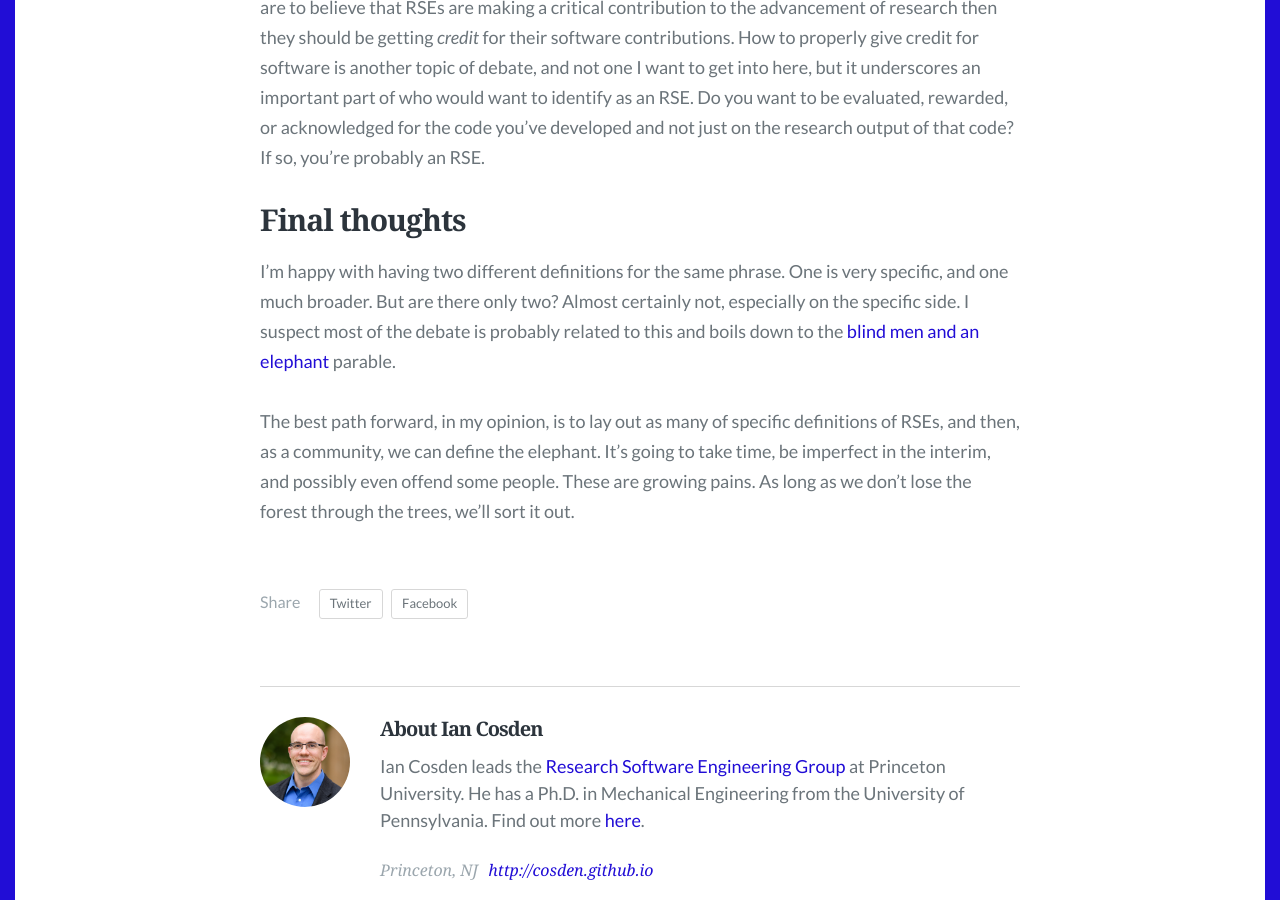
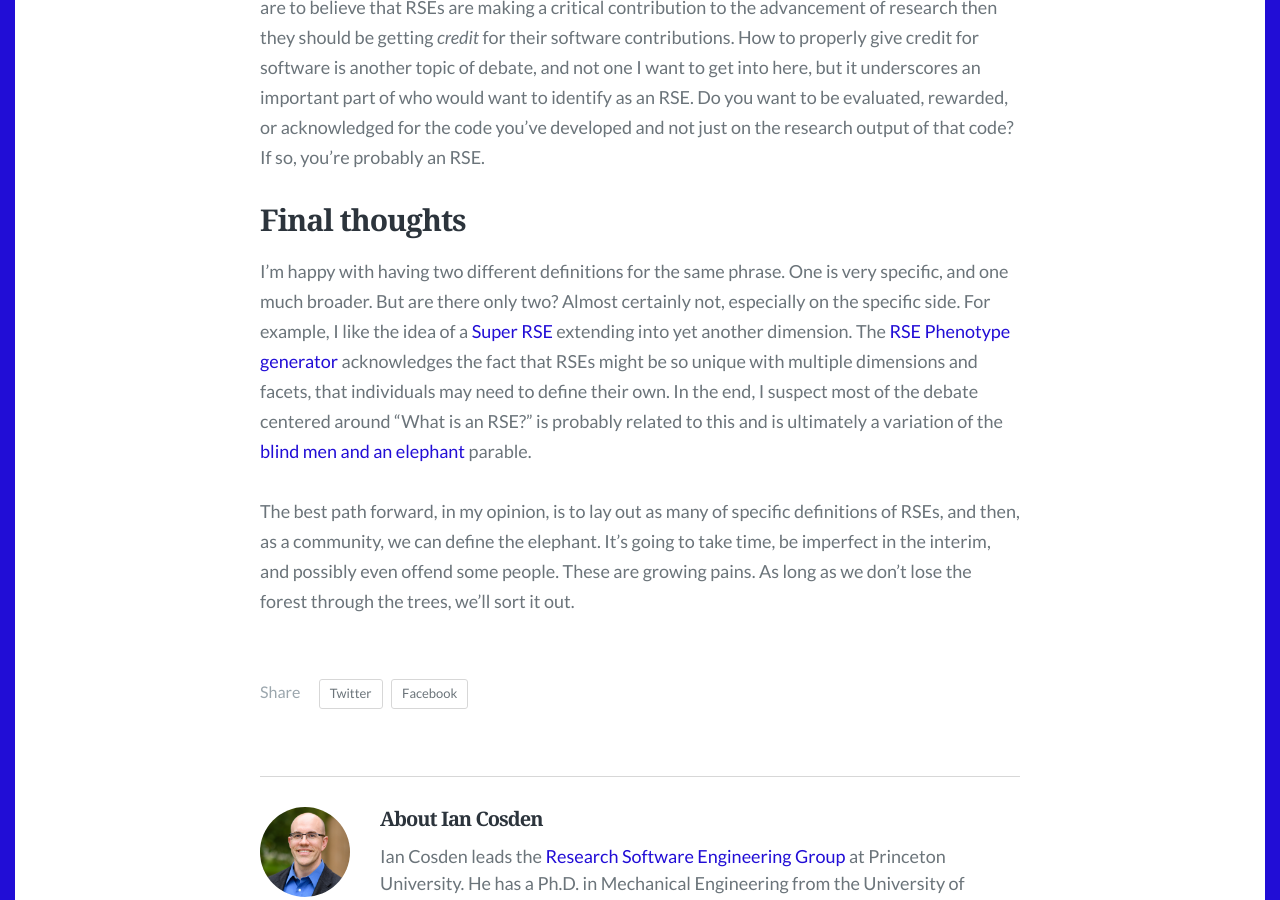
Before and after one commit to cosden/cosden.github.io, a Jekyll site: the page built from _posts/2019-09-26-what-is-an-rse.md, in a window 1280 px wide and 900 px high, scrolled down 4901 px. Built offline with Jekyll 4.4.1, drawn with Linux system fonts in a browser that asks for light colours; some web fonts are replaced.

Commit message:
updates and little fixes

```diff
--- a/_posts/2019-09-26-what-is-an-rse.md
+++ b/_posts/2019-09-26-what-is-an-rse.md
@@ -73,6 +73,6 @@ An RSE might support someone else’s research, or they might support their own.
 
 ## Final thoughts
 
-I’m happy with having two different definitions for the same phrase.  One is very specific, and one much broader.  But are there only two?  Almost certainly not, especially on the specific side.  I suspect most of the debate is probably related to this and boils down to the [blind men and an elephant](https://en.wikipedia.org/wiki/Blind_men_and_an_elephant) parable.
+I’m happy with having two different definitions for the same phrase.  One is very specific, and one much broader.  But are there only two?  Almost certainly not, especially on the specific side.  For example, I like the idea of a [Super RSE](https://danielskatzblog.wordpress.com/2019/07/12/super-rses-combining-research-and-service-in-three-dimensions-of-research-software-engineering/) extending into yet another dimension. The [RSE Phenotype generator](https://us-rse.org/rse-phenotype/) acknowledges the fact that RSEs might be so unique with multiple dimensions and facets, that individuals may need to define their own. In the end, I suspect most of the debate centered around "What is an RSE?" is probably related to this and is ultimately a variation of the [blind men and an elephant](https://en.wikipedia.org/wiki/Blind_men_and_an_elephant) parable.
 
 The best path forward, in my opinion, is to lay out as many of specific definitions of RSEs, and then, as a community, we can define the elephant.  It’s going to take time, be imperfect in the interim, and possibly even offend some people.  These are growing pains.  As long as we don’t lose the forest through the trees, we’ll sort it out.
```
